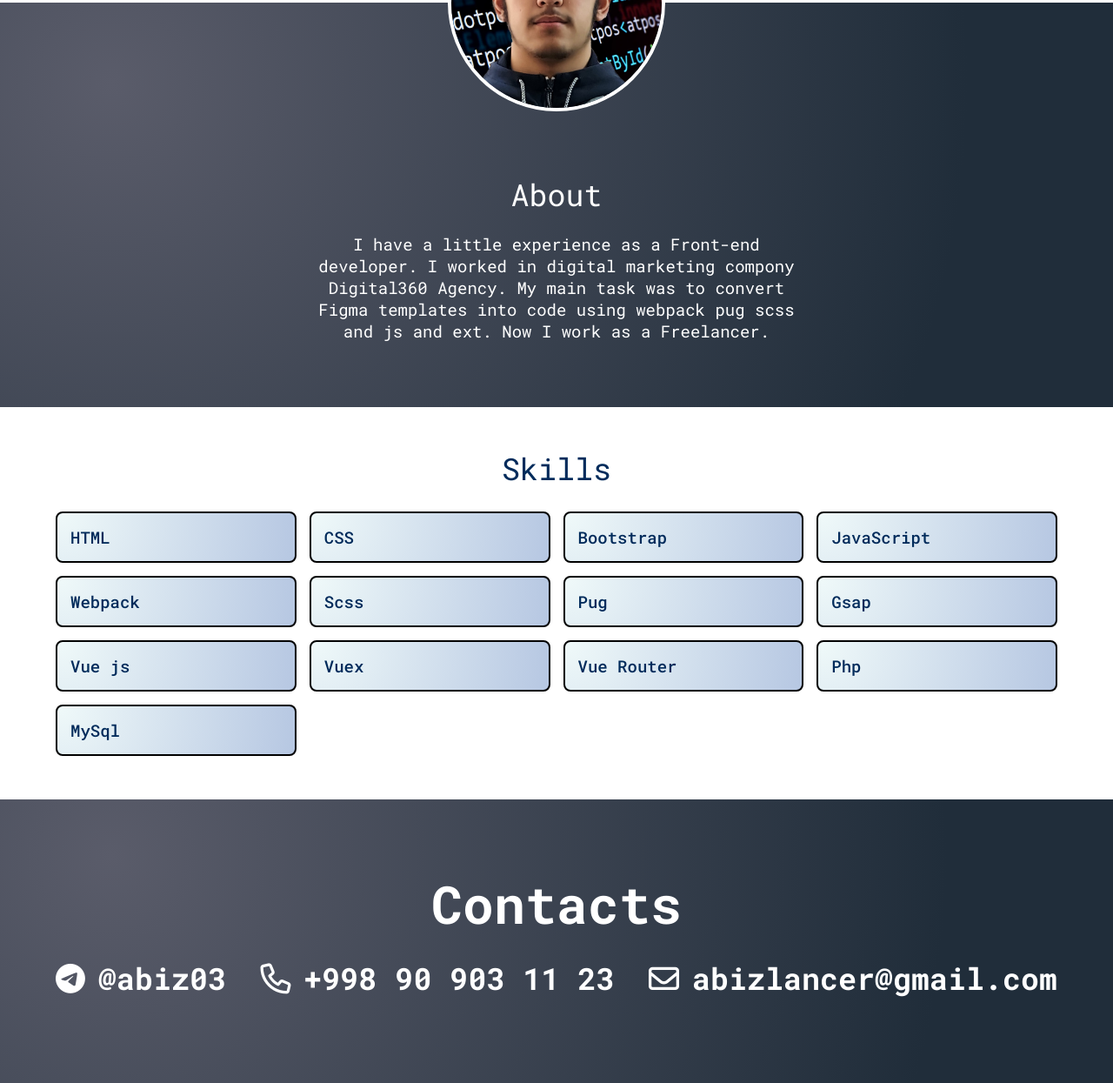
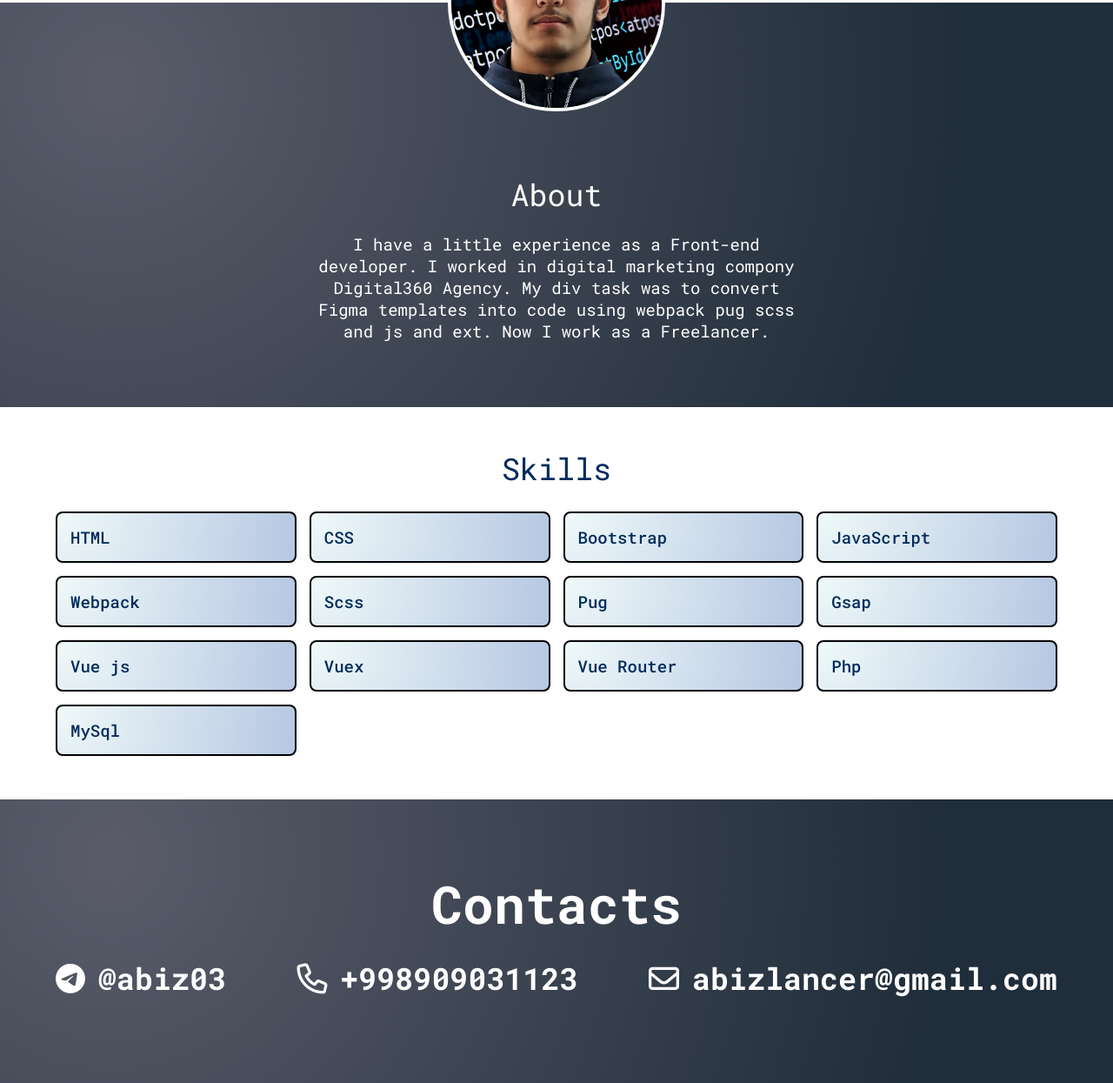
Before and after one commit to abizlancer/rsschool-cv, a plain HTML site: page index.html in a window 1280 px wide. Shown: the part 397-1642 px from the top of the page at 87% size. Drawn offline with Linux system fonts and the light colour scheme.

Commit message:
fix: multiple main and non-breaking space

```diff
--- a/index.html
+++ b/index.html
@@ -13,15 +13,15 @@
     <p>Front-end developer</p>
   </header>
   <section class="about">
-    <main class="about--content container">
+    <div class="about--content container">
       <img src="images/my-img.jpg" alt="my-img">
       <h2 class="title">About</h2>
-      <p>I have a little experience as a Front-end developer. I worked in digital marketing compony Digital360 Agency. My main task was to convert Figma templates into code using webpack pug scss and js and ext. Now I work as a Freelancer.</p>
-    </main>
+      <p>I have a little experience as a Front-end developer. I worked in digital marketing compony Digital360 Agency. My div task was to convert Figma templates into code using webpack pug scss and js and ext. Now I work as a Freelancer.</p>
+    </div>
   </section>
   <section class="skills">
     <h2 class="title">Skills</h2>
-    <main class="skills__content container">
+    <div class="skills__content container">
       <article class="skills--item">HTML</article>
       <article class="skills--item">CSS</article>
       <article class="skills--item">Bootstrap</article>
@@ -35,15 +35,15 @@
       <article class="skills--item">Vue Router</article>
       <article class="skills--item">Php</article>
       <article class="skills--item">MySql</article>
-    </main>
+    </div>
   </section>
   <footer class="footer">
     <h1 class="title">Contacts</h1>
-    <main class="footer__content container">
+    <div class="footer__content container">
       <a href="https://t.me/abiz03" class="icon-telegram">@abiz03</a>
-      <a href="tel:+998909031123" class="icon-phone">+998 90 903 11 23</a>
+      <a href="tel:+998909031123" class="icon-phone">+998909031123</a>
       <a href="mailto:abizlancer@gmail.com" class="icon-email">abizlancer@gmail.com</a>
-    </main>
+    </div>
   </footer>
 </body>
 </html>
```
